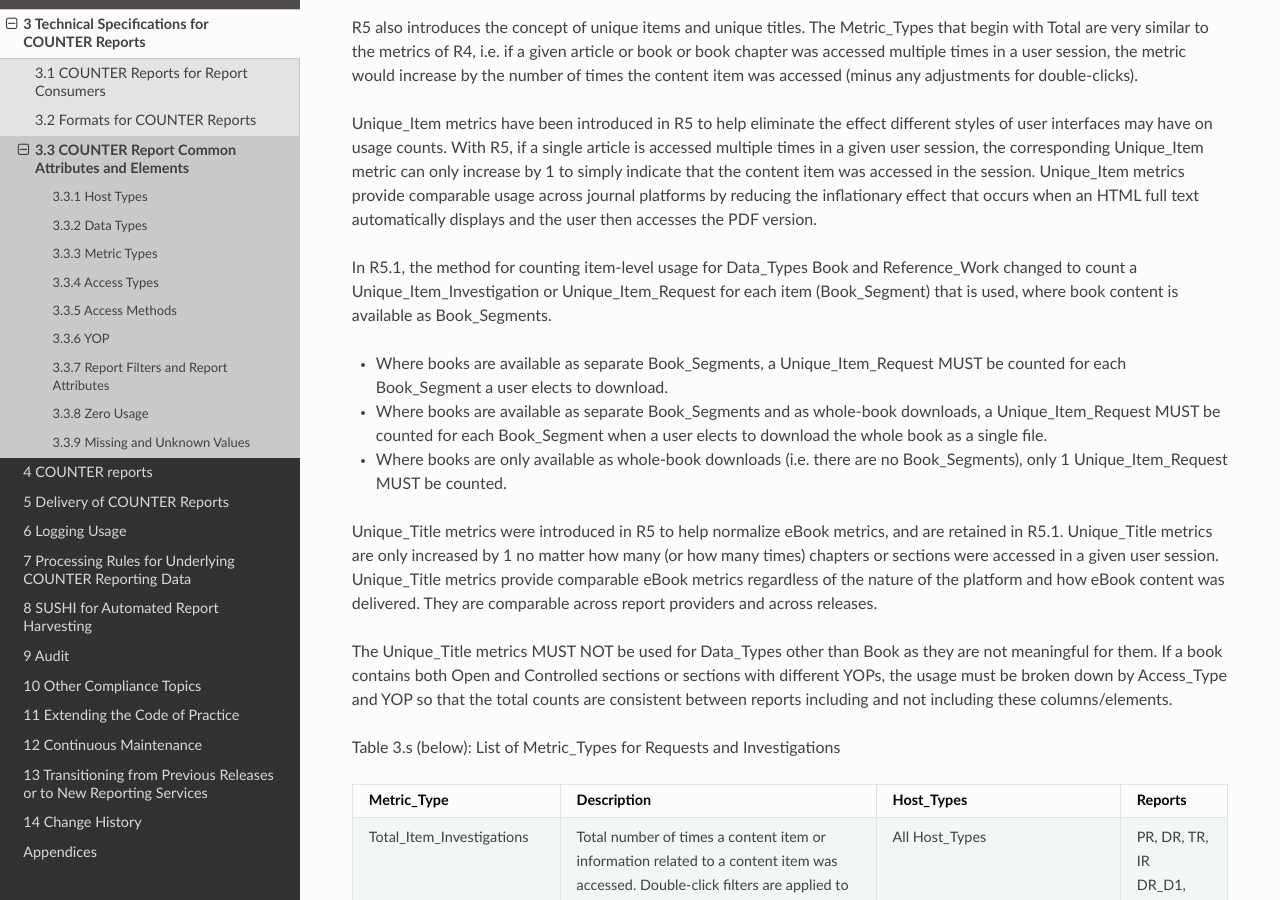
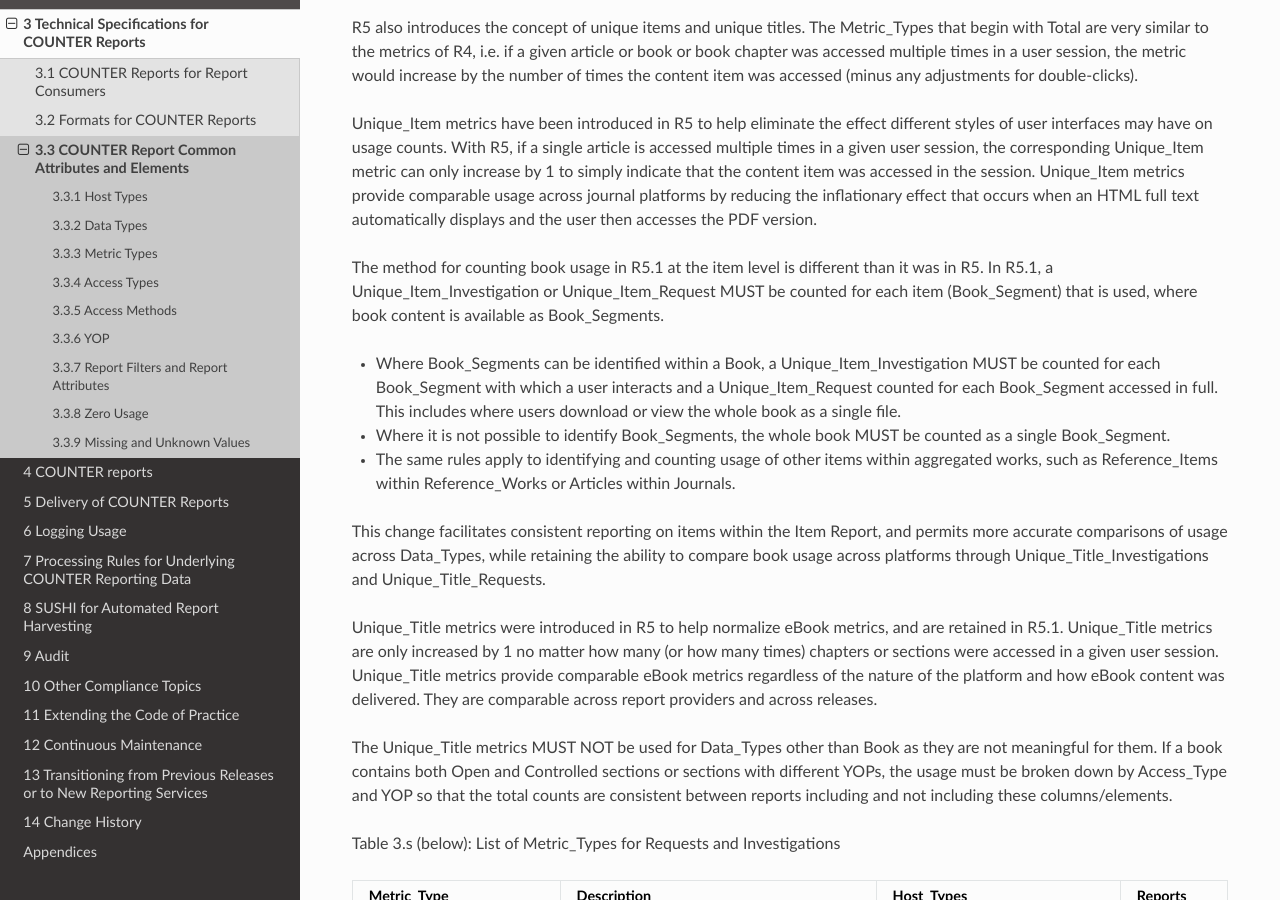
Before and after one commit to Project-Counter/cop5, a Sphinx documentation site: the page built from source/03-specifications/03-counter-report-common-attributes-and-elements.rst, in a window 1280 px wide and 900 px high, scrolled down 5717 px. Built offline with Sphinx 7.4.7 and the Read the Docs theme 2.0.0, drawn with Linux system fonts in a browser that asks for light colours.

Commit message:
book_segment
Updated book_segment rules per email string, in sections 3 and 7

```diff
--- a/source/03-specifications/03-counter-report-common-attributes-and-elements.rst
+++ b/source/03-specifications/03-counter-report-common-attributes-and-elements.rst
@@ -328,11 +328,13 @@
 
 Unique_Item metrics have been introduced in R5 to help eliminate the effect different styles of user interfaces may have on usage counts. With R5, if a single article is accessed multiple times in a given user session, the corresponding Unique_Item metric can only increase by 1 to simply indicate that the content item was accessed in the session. Unique_Item metrics provide comparable usage across journal platforms by reducing the inflationary effect that occurs when an HTML full text automatically displays and the user then accesses the PDF version.
 
-In R5.1, the method for counting item-level usage for Data_Types Book and Reference_Work changed to count a Unique_Item_Investigation or Unique_Item_Request for each item (Book_Segment) that is used, where book content is available as Book_Segments.
+The method for counting book usage in R5.1 at the item level is different than it was in R5. In R5.1, a Unique_Item_Investigation or Unique_Item_Request MUST be counted for each item (Book_Segment) that is used, where book content is available as Book_Segments.
 
-* Where books are available as separate Book_Segments, a Unique_Item_Request MUST be counted for each Book_Segment a user elects to download.
-* Where books are available as separate Book_Segments and as whole-book downloads, a Unique_Item_Request MUST be counted for each Book_Segment when a user elects to download the whole book as a single file.
-* Where books are only available as whole-book downloads (i.e. there are no Book_Segments), only 1 Unique_Item_Request MUST be counted.
+* Where Book_Segments can be identified within a Book, a Unique_Item_Investigation MUST be counted for each Book_Segment with which a user interacts and a Unique_Item_Request counted for each Book_Segment accessed in full. This includes where users download or view the whole book as a single file.
+* Where it is not possible to identify Book_Segments, the whole book MUST be counted as a single Book_Segment.
+* The same rules apply to identifying and counting usage of other items within aggregated works, such as Reference_Items within Reference_Works or Articles within Journals.
+
+This change facilitates consistent reporting on items within the Item Report, and permits more accurate comparisons of usage across Data_Types, while retaining the ability to compare book usage across platforms through Unique_Title_Investigations and Unique_Title_Requests.
 
 Unique_Title metrics were introduced in R5 to help normalize eBook metrics, and are retained in R5.1. Unique_Title metrics are only increased by 1 no matter how many (or how many times) chapters or sections were accessed in a given user session. Unique_Title metrics provide comparable eBook metrics regardless of the nature of the platform and how eBook content was delivered. They are comparable across report providers and across releases.
 
--- a/source/07-processing/03-counting-unique-items.rst
+++ b/source/07-processing/03-counting-unique-items.rst
@@ -13,9 +13,9 @@
 
 The method for counting book usage in R5.1 at the item level is different than it was in R5. In R5.1, a Unique_Item_Investigation or Unique_Item_Request MUST be counted for each item (Book_Segment) that is used, where book content is available as Book_Segments.
 
-* Where books are available as separate Book_Segments, a Unique_Item_Request MUST be counted for each Book_Segment a user elects to download.
-* Where books are available as separate Book_Segments and as whole-book downloads, a Unique_Item_Request MUST be counted for each Book_Segment when a user elects to download the whole book as a single file.
-* Where books are only available as whole-book downloads (i.e. there are no Book_Segments), only 1 Unique_Item_Request MUST be counted.
+* Where Book_Segments can be identified within a Book, a Unique_Item_Investigation MUST be counted for each Book_Segment with which a user interacts and a Unique_Item_Request counted for each Book_Segment accessed in full. This includes where users download or view the whole book as a single file.
+* Where it is not possible to identify Book_Segments, the whole book MUST be counted as a single Book_Segment.
+* The same rules apply to identifying and counting usage of other items within aggregated works, such as Reference_Items within Reference_Works or Articles within Journals.
 
 To illustrate: PDFs for twelve chapters are downloaded within a single book in a single session. In R5.1 this must be reported as 12 Unique_Item_Requests and 1 Unique_Title_Request, where in R5 the same usage would be reported as 1 Unique_Item_Request and 1 Unique_Title_Request. This change has been introduced to allow more consistent reporting on the Book_Segment level in the Item Report and to facilitate accurate comparisons of usage across Data_Types, while retaining the ability to accurately compare book usage across platforms through the unique title metrics.
 
```
